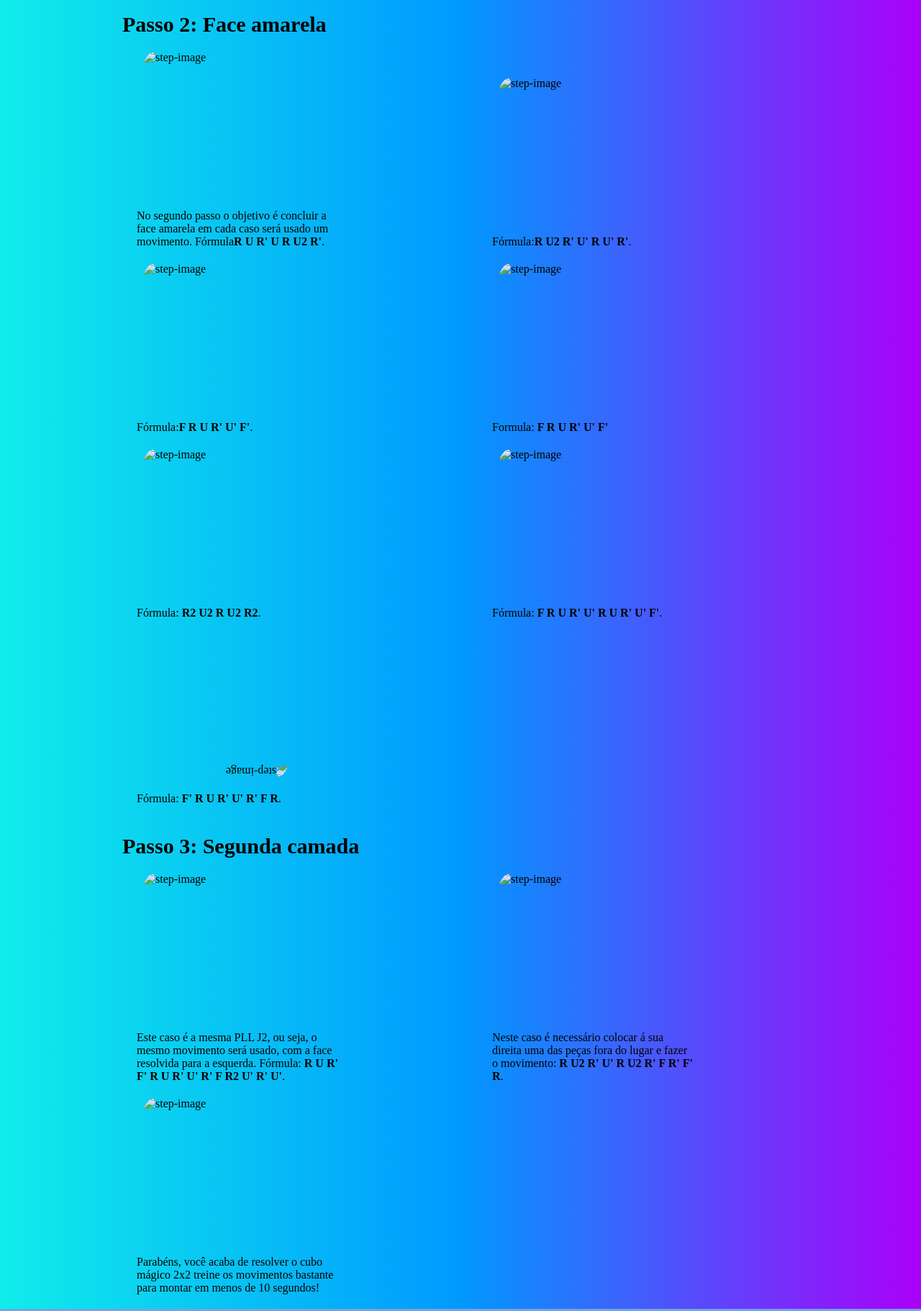
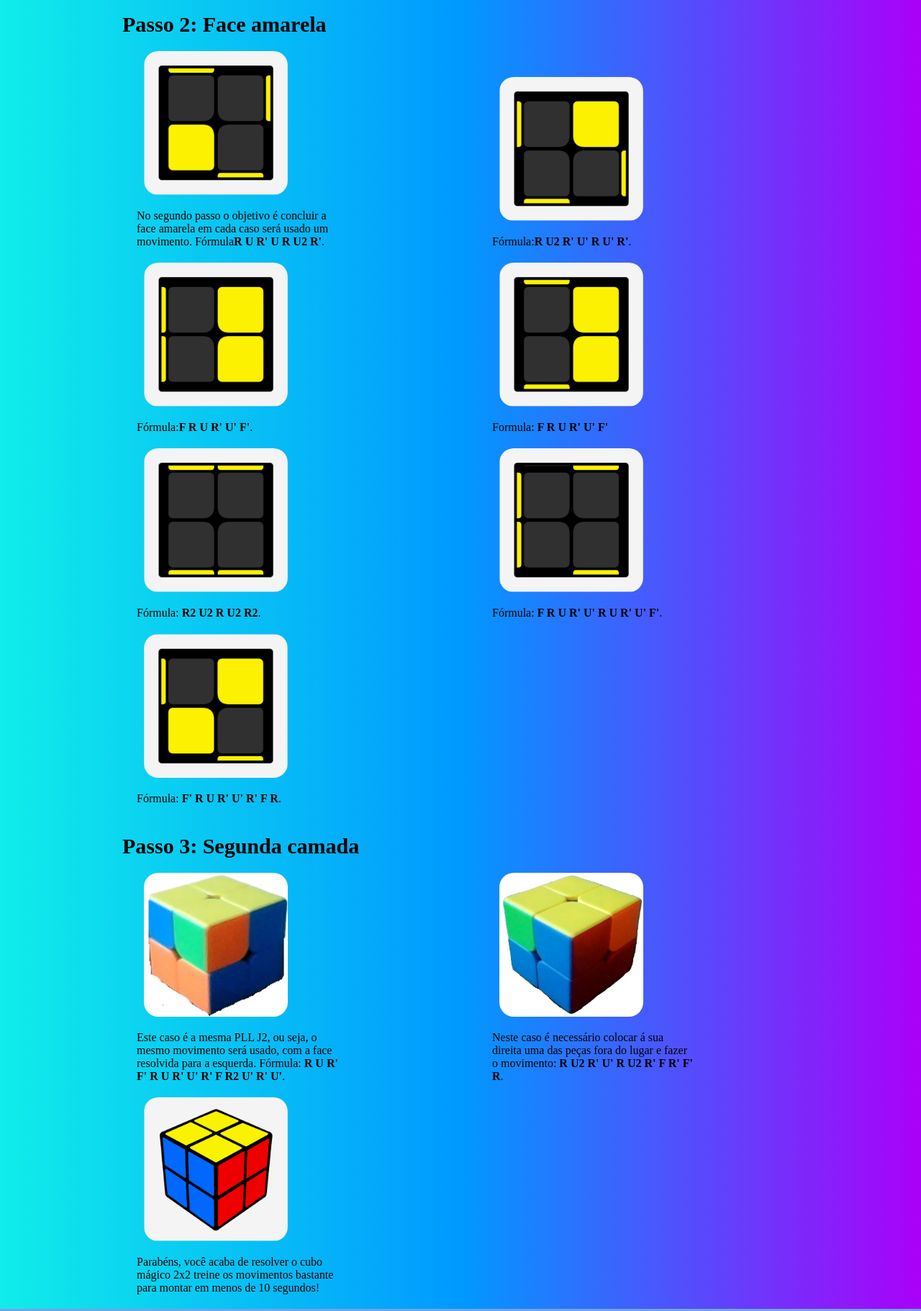
Before and after one commit to rafaelalvpac/Como-resolver-um-cubo-magico, a plain HTML site: page cubo2x2x2.html in a window 1280 px wide. Shown: the part 821-2643 px from the top of the page at 72% size. Drawn offline with Linux system fonts and the light colour scheme.

Commit message:
Update cubo2x2x2.html

```diff
--- a/cubo2x2x2.html
+++ b/cubo2x2x2.html
@@ -8,7 +8,7 @@
 </head>
 <body id="body">
     <header>
-        <img src="rafaelalvpac.github.io/Como-resolver-um-cubo-magico/IMAGES/cubomagico.png" alt="cubo mágico" id="logo">
+        <img src="IMAGES/cubomagico.png" alt="cubo mágico" id="logo">
         <div id="header">
             <nav>
                 <ul>
@@ -41,7 +41,7 @@
            <strong>Passo 1: face branca</strong>
         </p>
         <div class="step-div">
-            <img src="rafaelalvpac.github.io/Como-resolver-um-cubo-magico/IMAGES/metodo-basico-cubo-magico-2x2x2-passo1.png" alt="step-image" id="step-image">
+            <img src="IMAGES/metodo-basico-cubo-magico-2x2x2-passo1.png" alt="step-image" id="step-image">
             <p id="step-text">
                 No primeiro passo do cubo mágico 2x2x2 o objetivo é resolver a face branca a maneira de resolucão é a mesma do terceiro passo do cubo mágico 3x3x3 posicionando as peças no lugar certo da camada branca usando o mesmo movimento: <strong>R U R'</strong>.
             </p>
@@ -53,43 +53,43 @@
            <strong>Passo 2: Face amarela</strong>
         </p>
         <div class="step-div">
-            <img src="rafaelalvpac.github.io/Como-resolver-um-cubo-magico/IMAGES/metodo-basico-cubo-magico-2x2x2-passo2-1.png" alt="step-image" id="step-image">
+            <img src="IMAGES/metodo-basico-cubo-magico-2x2x2-passo2-1.png" alt="step-image" id="step-image">
             <p id="step-text">
                 No segundo passo o objetivo é concluir a face amarela em cada caso será usado um movimento. Fórmula<strong>R U R' U R U2 R'</strong>.
             </p>
         </div>
         <div class="step-div">
-            <img src="rafaelalvpac.github.io/Como-resolver-um-cubo-magico/IMAGES/metodo-basico-cubo-magico-2x2x2-passo2-2.png" alt="step-image" id="step-image">
+            <img src="IMAGES/metodo-basico-cubo-magico-2x2x2-passo2-2.png" alt="step-image" id="step-image">
             <p id="step-text">
                 Fórmula:<strong>R U2 R' U' R U' R'</strong>.
             </p>
         </div>
         <div class="step-div">
-            <img src="rafaelalvpac.github.io/Como-resolver-um-cubo-magico/IMAGES/metodo-basico-cubo-magico-2x2x2-passo2-3.png" alt="step-image" id="step-image">
+            <img src="IMAGES/metodo-basico-cubo-magico-2x2x2-passo2-3.png" alt="step-image" id="step-image">
             <p id="step-text">
                     Fórmula:<strong>F R U R' U' F'</strong>.
             </p>
         </div>
         <div class="step-div">
-            <img src="rafaelalvpac.github.io/Como-resolver-um-cubo-magico/IMAGES/metodo-basico-cubo-magico-2x2x2-passo2-4.png" alt="step-image" id="step-image">
+            <img src="IMAGES/metodo-basico-cubo-magico-2x2x2-passo2-4.png" alt="step-image" id="step-image">
             <p id="step-text">
                 Formula: <strong>F R U R' U' F'</strong>
             </p>
         </div>
         <div class="step-div">
-            <img src="rafaelalvpac.github.io/Como-resolver-um-cubo-magico/IMAGES/metodo-basico-cubo-magico-2x2x2-passo2-5.png" alt="step-image" id="step-image">
+            <img src="IMAGES/metodo-basico-cubo-magico-2x2x2-passo2-5.png" alt="step-image" id="step-image">
             <p id="step-text">
                Fórmula: <strong>R2 U2 R U2 R2</strong>.
             </p>
         </div>
         <div class="step-div">
-            <img src="rafaelalvpac.github.io/Como-resolver-um-cubo-magico/IMAGES/metodo-basico-cubo-magico-2x2x2-passo2-6.png" alt="step-image" id="step-image">
+            <img src="IMAGES/metodo-basico-cubo-magico-2x2x2-passo2-6.png" alt="step-image" id="step-image">
             <p id="step-text">
                 Fórmula: <strong>F R U R' U' R U R' U' F'</strong>.
             </p>
         </div>
         <div class="step-div">
-            <img src="rafaelalvpac.github.io/Como-resolver-um-cubo-magico/IMAGES/metodo-basico-cubo-magico-2x2x2-passo2-7.png" alt="step-image" id="step-image-rotate">
+            <img src="IMAGES/metodo-basico-cubo-magico-2x2x2-passo2-7.png" alt="step-image" id="step-image-rotate">
             <p id="step-text">
                 Fórmula: <strong>F' R U R' U' R' F R</strong>.
             </p>
@@ -101,19 +101,19 @@
        <strong>Passo 3: Segunda camada</strong>
        </p>
        <div class="step-div">
-        <img src="rafaelalvpac.github.io/Como-resolver-um-cubo-magico/IMAGES/WIN_20250712_13_14_25_Pro.jpg" alt="step-image" id="step-image">
+        <img src="IMAGES/WIN_20250712_13_14_25_Pro.jpg" alt="step-image" id="step-image">
         <p id="step-text">
             Este caso é a mesma PLL J2, ou seja, o mesmo movimento será usado, com a face resolvida para a esquerda. Fórmula: <strong>R U R' F' R U R' U' R' F R2 U' R' U'</strong>.
         </p>
        </div>
        <div class="step-div">
-        <img src="rafaelalvpac.github.io/Como-resolver-um-cubo-magico/IMAGES/WIN_20250712_13_09_07_Pro.jpg" alt="step-image" id="step-image">
+        <img src="IMAGES/WIN_20250712_13_09_07_Pro.jpg" alt="step-image" id="step-image">
         <p id="step-text">
             Neste caso é necessário colocar á sua direita uma das peças fora do lugar e fazer o movimento: <strong>R U2 R' U' R U2 R' F R' F' R</strong>.
         </p>
        </div>
        <div class="step-div">
-        <img src="rafaelalvpac.github.io/Como-resolver-um-cubo-magico/IMAGES/metodo-basico-cubo-magico-2x2x2.png" alt="step-image" id="step-image">
+        <img src="IMAGES/metodo-basico-cubo-magico-2x2x2.png" alt="step-image" id="step-image">
         <p id="step-text">
             Parabéns, você acaba de resolver o cubo mágico 2x2 treine os movimentos bastante para montar em menos de 10 segundos!
         </p>
```
